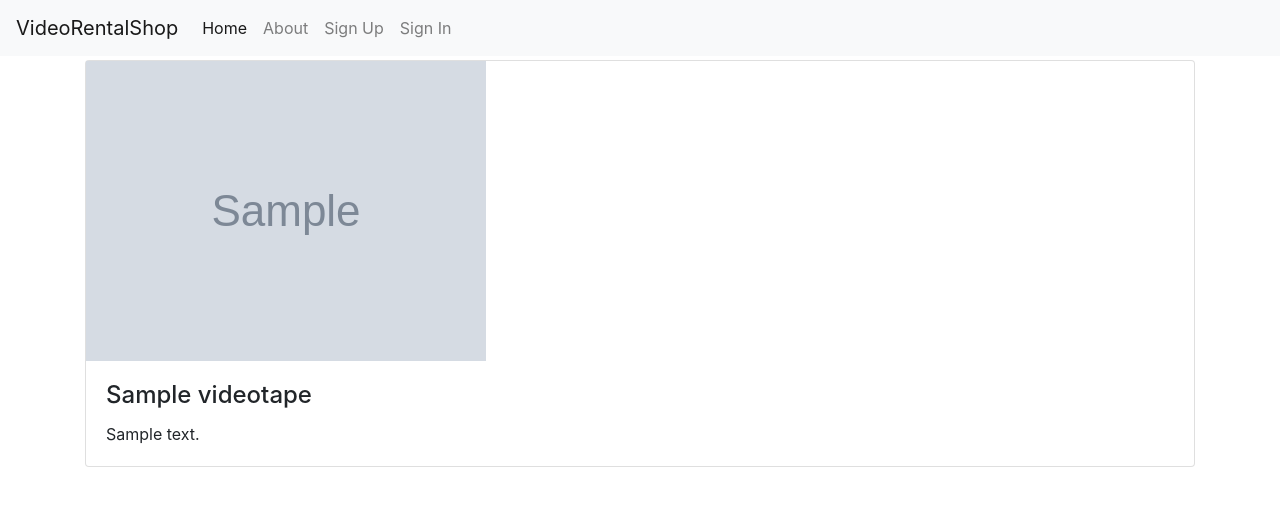
After one commit to DowelMartin/VideoRentalShop, a Django app: a page that uses videorentalshop/VideoRental/templates/VideoRental/videotape_detail.html in a window 1280 px wide. The commit adds this page. Shown: the top 506 px of the page. Run offline with Django 3.2, Linux system fonts and the light colour scheme; tables that the repository leaves empty hold one stand-in row (values such as "Sample post"); grey boxes marked "Sample" are stand-in pictures; some libraries are stand-ins or nearby versions.

Commit message:
Added VideoTape details

```diff
--- a/videorentalshop/VideoRental/models.py
+++ b/videorentalshop/VideoRental/models.py
@@ -24,5 +24,8 @@ class VideoTape(models.Model):
 
         super().save(*args, **kwargs)
 
+    def get_absolute_url(self):
+        return reverse("videotapes:detail", kwargs={"slug": self.slug})
+
     def __str__(self):
         return self.title
--- a/videorentalshop/VideoRental/templates/VideoRental/card.html
+++ b/videorentalshop/VideoRental/templates/VideoRental/card.html
@@ -6,6 +6,8 @@
     style="height: 225px; width: 100%; display: block;"
     >
   <div class="card-body">
-    <p class="card-title text-center"> {{videotape.title}}</p>
+    <p class="card-title text-center">
+      <a href="{{ videotape.get_absolute_url }}"> {{videotape.title}} </a>
+    </p>
   </div>
 </div>
--- /dev/null
+++ b/videorentalshop/VideoRental/templates/VideoRental/videotape_detail.html
@@ -0,0 +1,25 @@
+{% extends "base.html" %}
+
+{% block content %}
+  <div class="card">
+    <div class="card-horizontal">
+      <div class="img-square-wrapper">
+        <img class=""
+             src="{{ videotape.thumbnail.url }}"
+             alt="Card image cap"
+             >
+      </div>
+      <div class="card-body">
+        <h4 class="card-title"> {{ videotape.title }} </h4>
+        <p class="card-text"> {{ videotape.description }} </p>
+      </div>
+    </div>
+  </div>
+{% endblock %}
+
+  <style>
+    .card-horizontal {
+      display: flex;
+      flex: 1 1 auto;
+    }
+  </style>
--- a/videorentalshop/VideoRental/urls.py
+++ b/videorentalshop/VideoRental/urls.py
@@ -1,5 +1,6 @@
 from django.urls import path
 from VideoRental.views import VideoTapeListView
+from VideoRental.views import VideoTapeDetailView
 
 app_name = "videotapes"
-urlpatterns = [path("", VideoTapeListView.as_view(), name="list"),]
+urlpatterns = [path("", VideoTapeListView.as_view(), name="list"), path("<str:slug>/", VideoTapeDetailView.as_view(), name="detail")]
--- a/videorentalshop/VideoRental/views.py
+++ b/videorentalshop/VideoRental/views.py
@@ -1,5 +1,6 @@
 from django.shortcuts import render
 from django.views.generic.list import ListView
+from django.views.generic import DetailView
 
 from VideoRental.models import VideoTape
 
@@ -9,3 +10,7 @@ class VideoTapeListView(ListView):
     paginate_by = 100
 
     context_object_name = "videotapes"
+
+
+class VideoTapeDetailView(DetailView):
+    model = VideoTape
```
